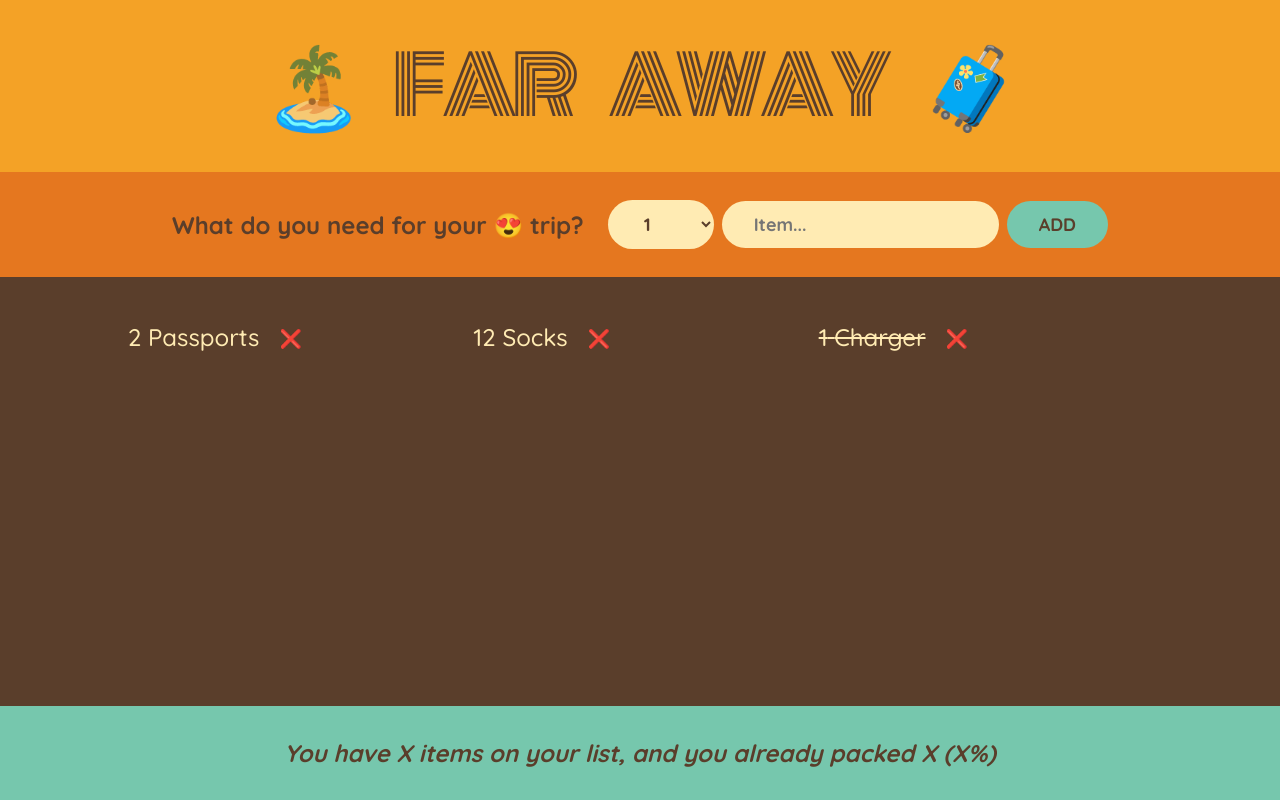
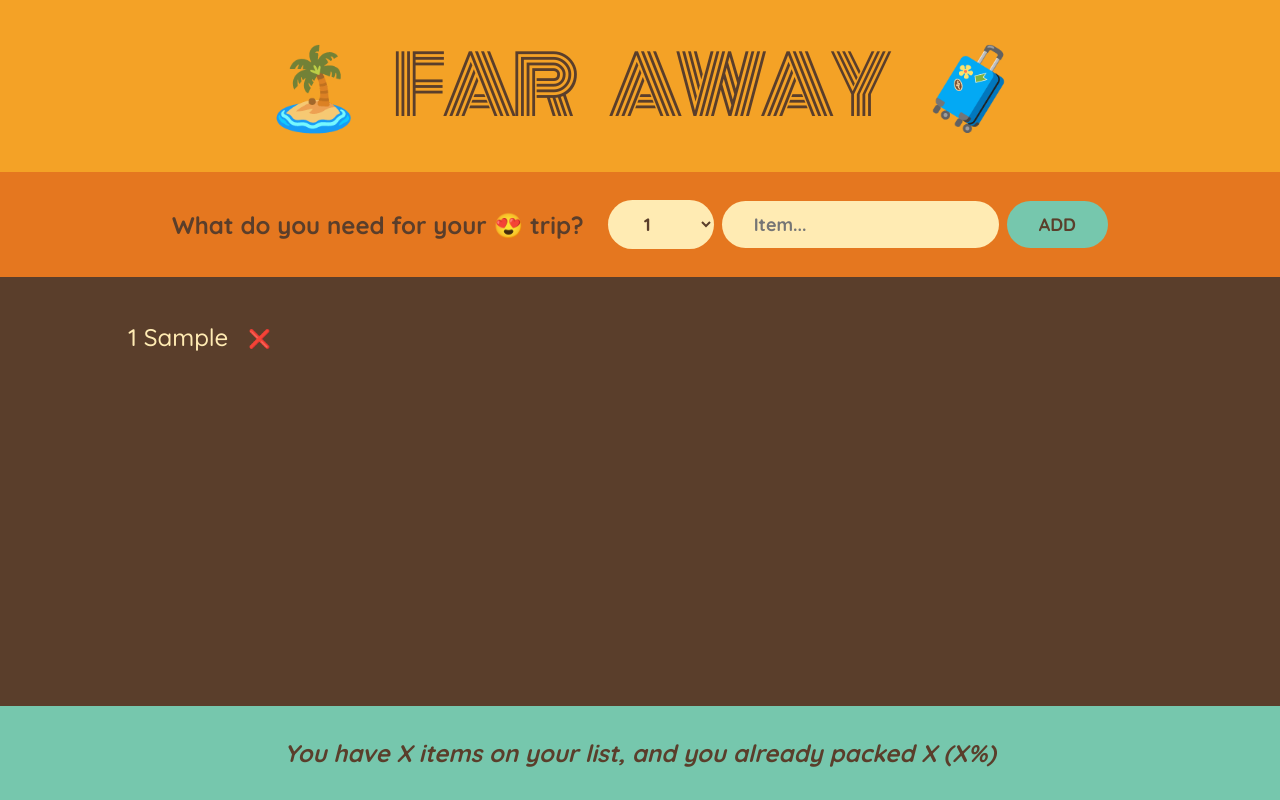
Before and after one commit to Rhyanlugo/travel-list, a React (Create React App) app: page / in a window 1280 px wide. Both pictures are taken after typing "Sample" into the empty fields and a click on the button "ADD". Built offline with nearby package versions, Linux system fonts and the light colour scheme.

Commit message:
Finished section 7, part 80/82

```diff
--- a/src/App.js
+++ b/src/App.js
@@ -1,17 +1,21 @@
 import { useState } from "react";
 
-const initialItems = [
-  { id: 1, description: "Passports", quantity: 2, packed: false },
-  { id: 2, description: "Socks", quantity: 12, packed: false },
-  { id: 3, description: "Charger", quantity: 1, packed: true },
-];
+export default function App() {
+  const [items, setItems] = useState([]);
 
-export default function App() {
+  function handleAddItems(item) {
+    setItems((items) => [...items, item]);
+  }
+
+  function handleDeleteItem(id) {
+    setItems((items) => items.filter((item) => item.id !== id));
+  }
+
   return (
     <div className="app">
       <Logo />
-      <Form />
-      <PackingList />
+      <Form onAddItems={handleAddItems} />
+      <PackingList items={items} onDeleteItem={handleDeleteItem} />
       <Stats />
     </div>
   );
@@ -21,7 +25,7 @@
   return <h1>🏝️ Far Away 🧳</h1>;
 }
 
-function Form() {
+function Form({ onAddItems }) {
   const [description, setDescription] = useState("");
   const [quantity, setQuantity] = useState(1);
 
@@ -33,6 +37,8 @@
     }
 
     const newItem = { description, quantity, packed: false, id: Date.now() };
+
+    onAddItems(newItem);
 
     setDescription("");
     setQuantity(1);
@@ -59,25 +65,25 @@
   );
 }
 
-function PackingList() {
+function PackingList({ items, onDeleteItem }) {
   return (
     <div className="list">
       <ul>
-        {initialItems.map((item) => (
-          <Item item={item} key={item.id} />
+        {items.map((item) => (
+          <Item item={item} onDeleteItem={onDeleteItem} key={item.id} />
         ))}
       </ul>
     </div>
   );
 }
 
-function Item({ item }) {
+function Item({ item, onDeleteItem }) {
   return (
     <li>
       <span style={item.packed ? { textDecoration: "line-through" } : {}}>
         {item.quantity} {item.description}
       </span>
-      <button>❌</button>
+      <button onClick={() => onDeleteItem(item.id)}>❌</button>
     </li>
   );
 }
```
